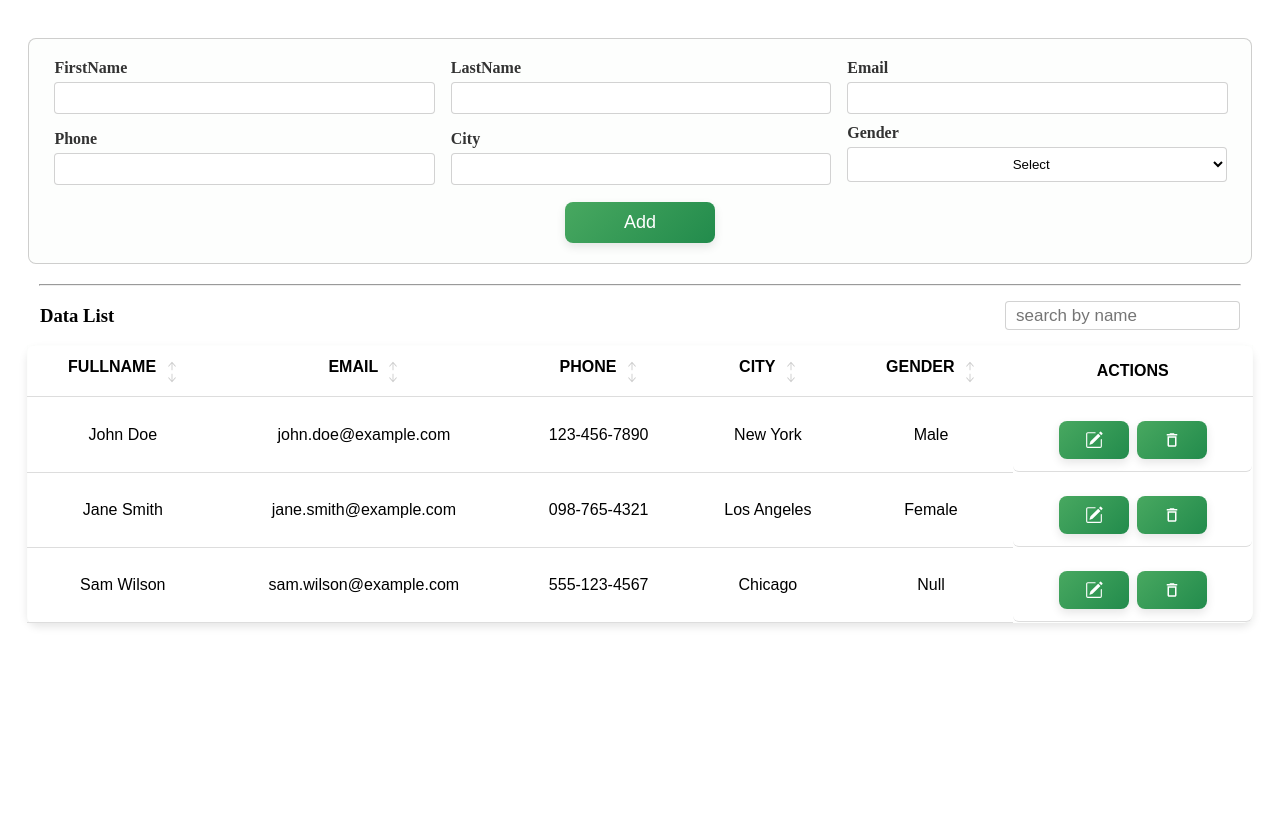
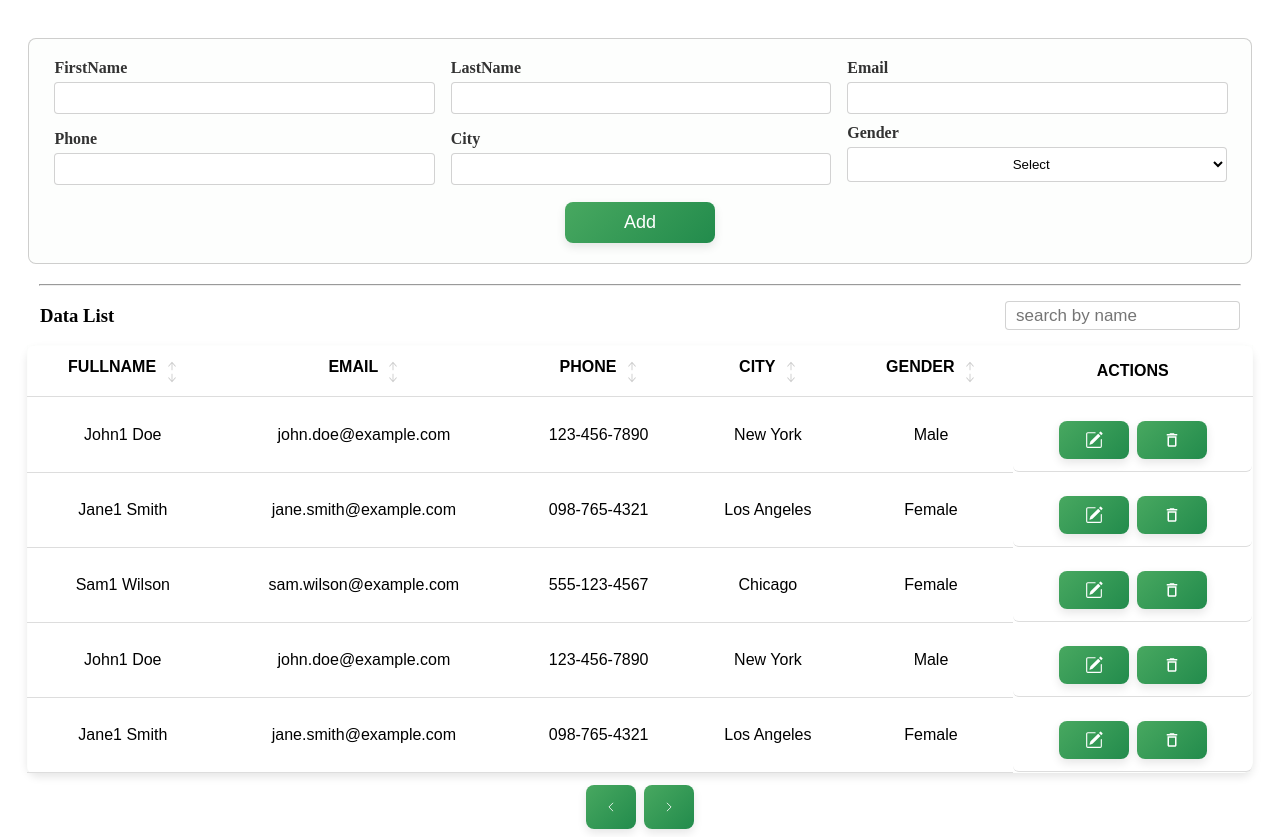
Before and after one commit to anurag-bestpeers/Form, a React (Vite) app: page / in a window 1280 px wide. Before the commit the page ends 800 px from the top, so only its background shows below. Built offline with nearby package versions, Linux system fonts and the light colour scheme.

Commit message:
add pagination

```diff
--- a/src/App.jsx
+++ b/src/App.jsx
@@ -6,7 +6,7 @@ import "react-toastify/dist/ReactToastify.css";
 const App = () => {
   const [parentData, setParentData] = useState([
     {
-      fname: "John",
+      fname: "John1",
       lname: "Doe",
       email: "john.doe@example.com",
       phone: "123-456-7890",
@@ -14,7 +14,7 @@ const App = () => {
       gender: "Male",
     },
     {
-      fname: "Jane",
+      fname: "Jane1",
       lname: "Smith",
       email: "jane.smith@example.com",
       phone: "098-765-4321",
@@ -22,12 +22,180 @@ const App = () => {
       gender: "Female",
     },
     {
-      fname: "Sam",
+      fname: "Sam1",
       lname: "Wilson",
       email: "sam.wilson@example.com",
       phone: "555-123-4567",
       city: "Chicago",
-      gender: null,
+      gender: "Female",
+    },
+    {
+      fname: "John1",
+      lname: "Doe",
+      email: "john.doe@example.com",
+      phone: "123-456-7890",
+      city: "New York",
+      gender: "Male",
+    },
+    {
+      fname: "Jane1",
+      lname: "Smith",
+      email: "jane.smith@example.com",
+      phone: "098-765-4321",
+      city: "Los Angeles",
+      gender: "Female",
+    },
+    {
+      fname: "Sam2",
+      lname: "Wilson",
+      email: "sam.wilson@example.com",
+      phone: "555-123-4567",
+      city: "Chicago",
+      gender: "Female",
+    },
+    {
+      fname: "John2",
+      lname: "Doe",
+      email: "john.doe@example.com",
+      phone: "123-456-7890",
+      city: "New York",
+      gender: "Male",
+    },
+    {
+      fname: "Jane2",
+      lname: "Smith",
+      email: "jane.smith@example.com",
+      phone: "098-765-4321",
+      city: "Los Angeles",
+      gender: "Female",
+    },
+    {
+      fname: "Sam2",
+      lname: "Wilson",
+      email: "sam.wilson@example.com",
+      phone: "555-123-4567",
+      city: "Chicago",
+      gender: "Female",
+    },
+    {
+      fname: "John2",
+      lname: "Doe",
+      email: "john.doe@example.com",
+      phone: "123-456-7890",
+      city: "New York",
+      gender: "Male",
+    },
+    {
+      fname: "Jane3",
+      lname: "Smith",
+      email: "jane.smith@example.com",
+      phone: "098-765-4321",
+      city: "Los Angeles",
+      gender: "Female",
+    },
+    {
+      fname: "Sam3",
+      lname: "Wilson",
+      email: "sam.wilson@example.com",
+      phone: "555-123-4567",
+      city: "Chicago",
+      gender: "Female",
+    },
+    {
+      fname: "John3",
+      lname: "Doe",
+      email: "john.doe@example.com",
+      phone: "123-456-7890",
+      city: "New York",
+      gender: "Male",
+    },
+    {
+      fname: "Jane3",
+      lname: "Smith",
+      email: "jane.smith@example.com",
+      phone: "098-765-4321",
+      city: "Los Angeles",
+      gender: "Female",
+    },
+    {
+      fname: "Sam3",
+      lname: "Wilson",
+      email: "sam.wilson@example.com",
+      phone: "555-123-4567",
+      city: "Chicago",
+      gender: "Female",
+    },
+    {
+      fname: "Sam4",
+      lname: "Wilson",
+      email: "sam.wilson@example.com",
+      phone: "555-123-4567",
+      city: "Chicago",
+      gender: "Female",
+    },
+    {
+      fname: "Sam4",
+      lname: "Wilson",
+      email: "sam.wilson@example.com",
+      phone: "555-123-4567",
+      city: "Chicago",
+      gender: "Female",
+    },
+    {
+      fname: "Sam4",
+      lname: "Wilson",
+      email: "sam.wilson@example.com",
+      phone: "555-123-4567",
+      city: "Chicago",
+      gender: "Female",
+    },
+    {
+      fname: "Sam4",
+      lname: "Wilson",
+      email: "sam.wilson@example.com",
+      phone: "555-123-4567",
+      city: "Chicago",
+      gender: "Female",
+    },
+    {
+      fname: "Sam4",
+      lname: "Wilson",
+      email: "sam.wilson@example.com",
+      phone: "555-123-4567",
+      city: "Chicago",
+      gender: "Female",
+    },
+    {
+      fname: "Sam5",
+      lname: "Wilson",
+      email: "sam.wilson@example.com",
+      phone: "555-123-4567",
+      city: "Chicago",
+      gender: "Female",
+    },
+    {
+      fname: "Sam5",
+      lname: "Wilson",
+      email: "sam.wilson@example.com",
+      phone: "555-123-4567",
+      city: "Chicago",
+      gender: "Female",
+    },
+    {
+      fname: "Sam5",
+      lname: "Wilson",
+      email: "sam.wilson@example.com",
+      phone: "555-123-4567",
+      city: "Chicago",
+      gender: "Female",
+    },
+    {
+      fname: "Sam5",
+      lname: "Wilson",
+      email: "sam.wilson@example.com",
+      phone: "555-123-4567",
+      city: "Chicago",
+      gender: "Female",
     },
   ]);
   const [editData, setEditData] = useState();
--- a/src/Components/DIsplayForm.jsx
+++ b/src/Components/DIsplayForm.jsx
@@ -2,7 +2,8 @@ import React, { useEffect, useState } from "react";
 import { MdOutlineDelete } from "react-icons/md";
 import { BsPencilSquare } from "react-icons/bs";
 import { AiOutlineArrowUp, AiOutlineArrowDown } from "react-icons/ai";
-
+import { GrPrevious } from "react-icons/gr";
+import { GrNext } from "react-icons/gr";
 const DisplayForm = ({
   parentData,
   handleEdit,
@@ -13,6 +14,7 @@ const DisplayForm = ({
   const [copiedData, setCopiedData] = useState(parentData);
   const [sortField, setSortField] = useState(null);
   const [sortOrder, setSortOrder] = useState("asc");
+  const [pageSkip, setPageSkip] = useState(0);
 
   useEffect(() => {
     const SearchedData = parentData.filter((item) => {
@@ -21,7 +23,6 @@ const DisplayForm = ({
     });
     setCopiedData(SearchedData);
   }, [searchValue, parentData]);
-
 
   const handleSort = (field) => {
     const sortedData = [...copiedData].sort((a, b) => {
@@ -38,6 +39,24 @@ const DisplayForm = ({
     setCopiedData(sortedData);
     setSortField(field);
     setSortOrder(sortOrder === "asc" ? "desc" : "asc");
+  };
+
+  const handlePrev = () => {
+    if (pageSkip > 0) {
+      const newPageSkip = pageSkip - 5;
+      setPageSkip(newPageSkip);
+      const newData = parentData.slice(newPageSkip, newPageSkip + 5);
+      setCopiedData(newData);
+    }
+  };
+
+  const handleNext = () => {
+    if (pageSkip + 5 < parentData.length) {
+      const newPageSkip = pageSkip + 5;
+      setPageSkip(newPageSkip);
+      const newData = parentData.slice(newPageSkip, newPageSkip + 5);
+      setCopiedData(newData);
+    }
   };
 
   return (
@@ -157,7 +176,9 @@ const DisplayForm = ({
 
             <tbody>
               {copiedData &&
-                copiedData.map((item, index) => (
+                copiedData.map((item, index) => {
+                  if (index < 5) {
+                    return (
                       <tr key={index}>
                         <td>
                           {item.fname} {item.lname}
@@ -181,13 +202,20 @@ const DisplayForm = ({
                           </button>
                         </td>
                       </tr>
-                ))}
+                    );
+                  }
+                })}
             </tbody>
           </table>
         </div>
       ) : (
         <h3 style={{ textAlign: "center" }}>No data found</h3>
       )}
+      <div className="pagination">
+        <button onClick={handlePrev}><GrPrevious  className="svg" /></button>
+        <button onClick={handleNext}><GrNext className="svg" /></button>
+      </div>
+
     </>
   );
 };
--- a/src/index.css
+++ b/src/index.css
@@ -228,10 +228,22 @@ select option {
 
 .sort-icons svg {
   font-size: 12px;
-  color: #ccc; /* Default color for inactive arrows */
+  color: #ccc;
   cursor: pointer;
 }
 
 .sort-icons svg.active {
-  color: #000; /* Color for active arrow */
+  color: #000;
 }
+.pagination {
+  display: flex;
+  justify-content: center;
+  gap: 8px;
+}
+.pagination button {
+  width: 50px;
+}
+.pagination button .svg {
+  width: 24px;
+  height: 24px;
+}
```
Lines whose indentation alone changed are shown as unchanged.
